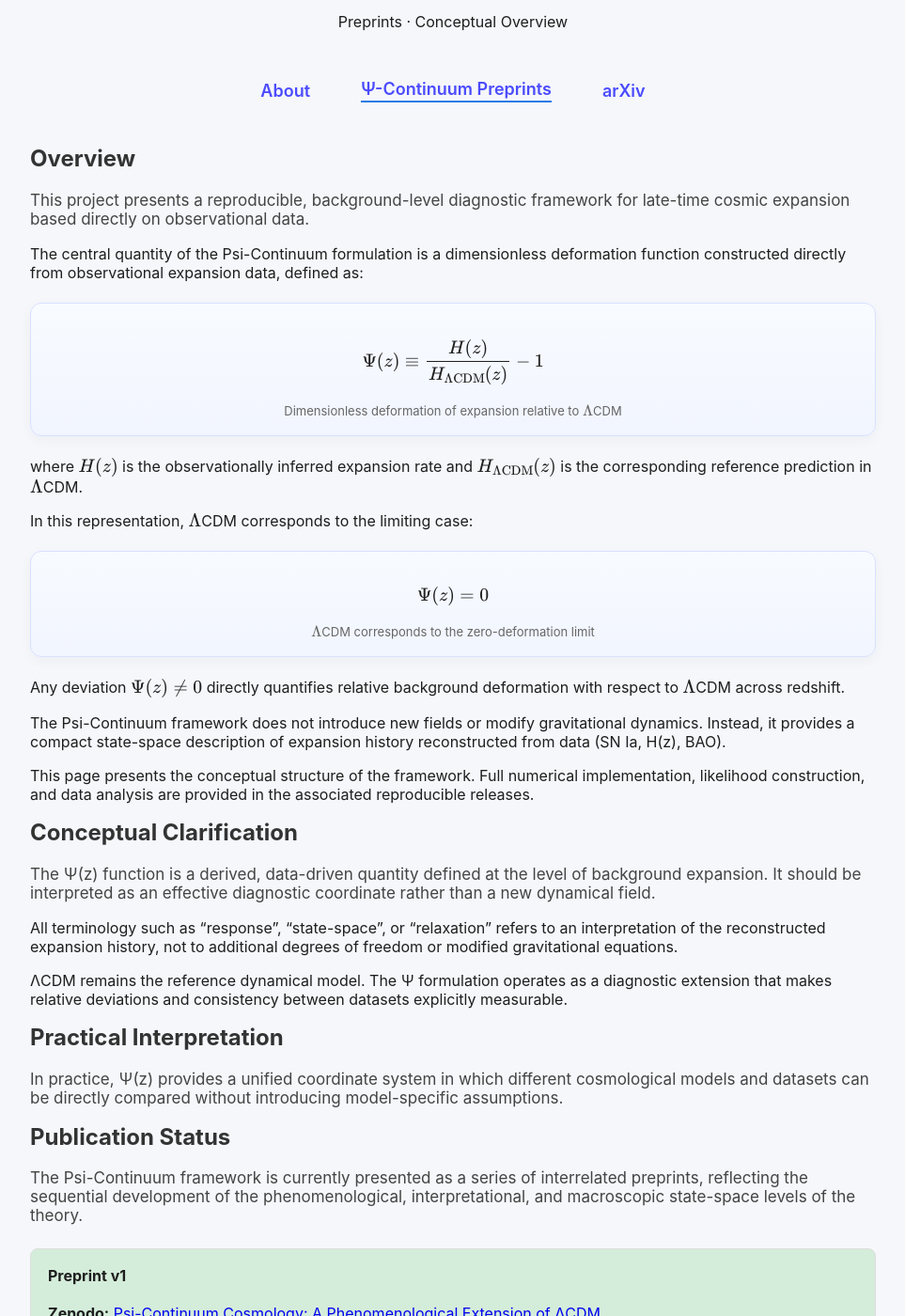
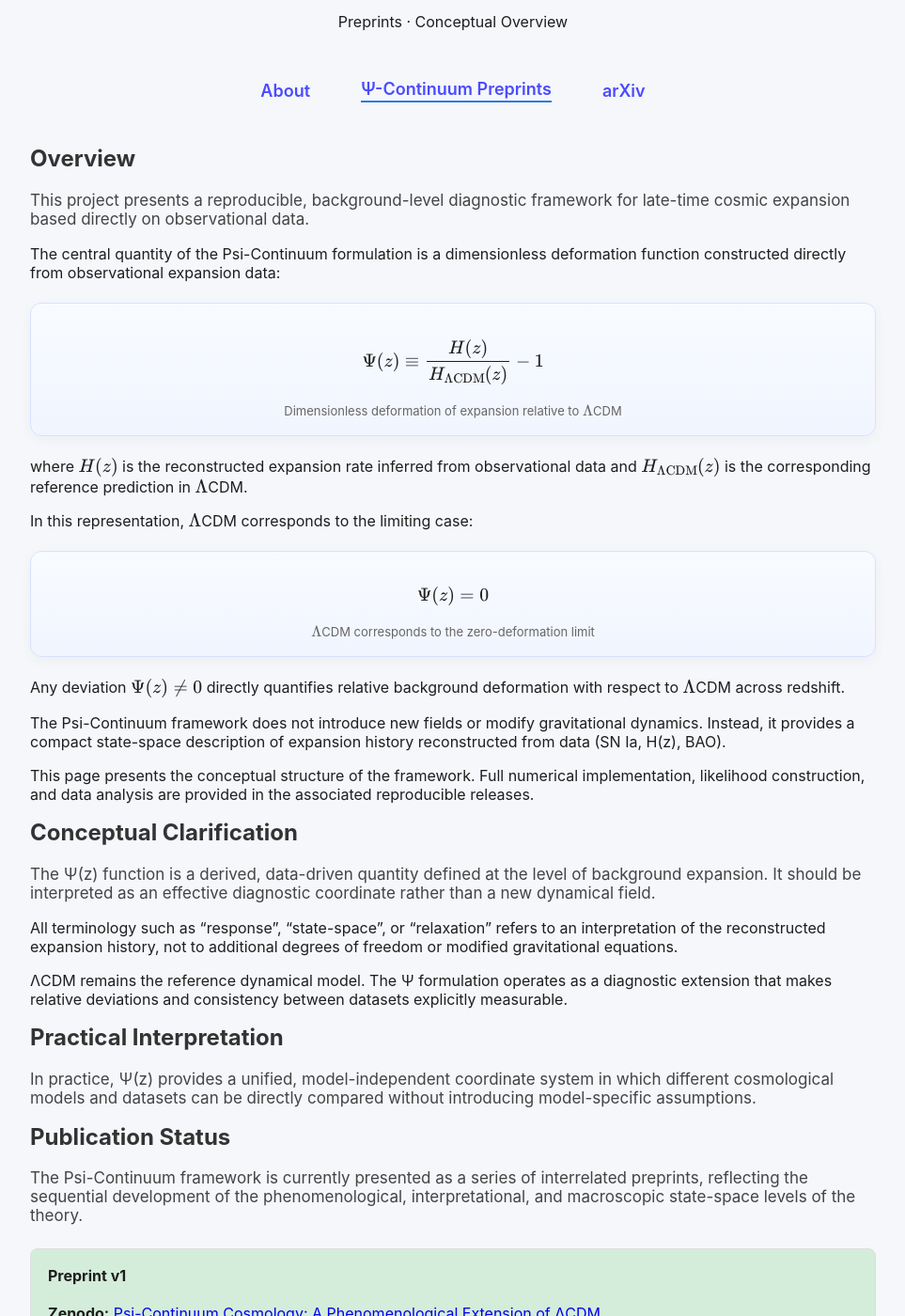
Before and after one commit to dmitrylife/Dmitrylife.github.io, a Jekyll site: the page theory.html, which Jekyll copies as it is, in a window 1280 px wide and 1400 px high, scrolled down 243 px. Shown: the whole window at 94% size, without its empty margins (158-1121 px from the left). Built offline with Jekyll 4.4.1, drawn with Linux system fonts in a browser that asks for light colours.

Commit message:
update theory.html

```diff
--- a/theory.html
+++ b/theory.html
@@ -78,7 +78,7 @@
 
 <p>
     The central quantity of the Psi-Continuum formulation is a dimensionless
-    deformation function constructed directly from observational expansion data, defined as:
+    deformation function constructed directly from observational expansion data:
 </p>
 
 <div class="formula-box">
@@ -89,7 +89,7 @@
 </div>
 
 <p>
-    where $H(z)$ is the observationally inferred expansion rate and
+    where $H(z)$ is the reconstructed expansion rate inferred from observational data and
     $H_{\Lambda\mathrm{CDM}}(z)$ is the corresponding reference prediction in $\Lambda$CDM.
 </p>
 
@@ -146,7 +146,7 @@
 <h2>Practical Interpretation</h2>
 
 <p>
-    In practice, Ψ(z) provides a unified coordinate system in which different
+    In practice, Ψ(z) provides a unified, model-independent coordinate system in which different
     cosmological models and datasets can be directly compared without
     introducing model-specific assumptions.
 </p>
```
